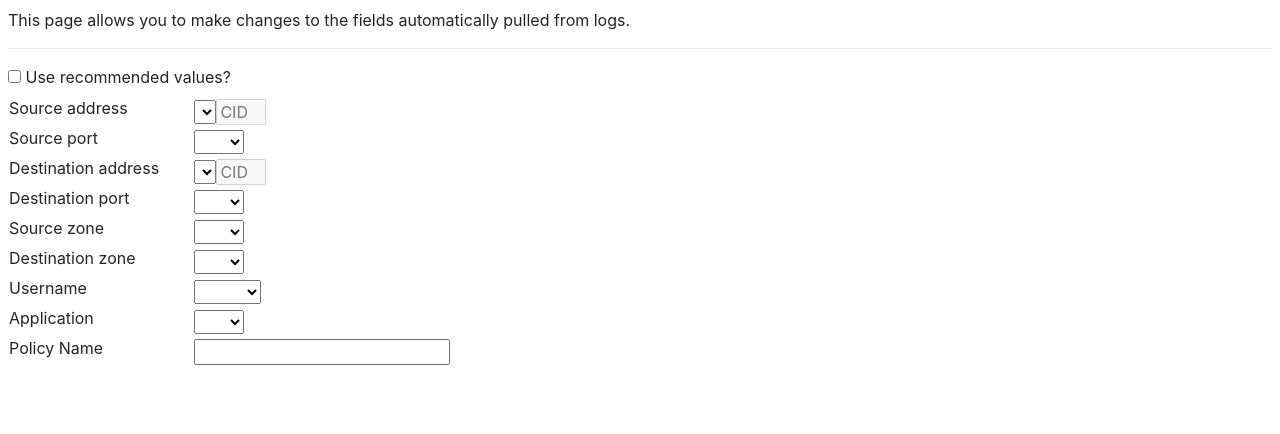
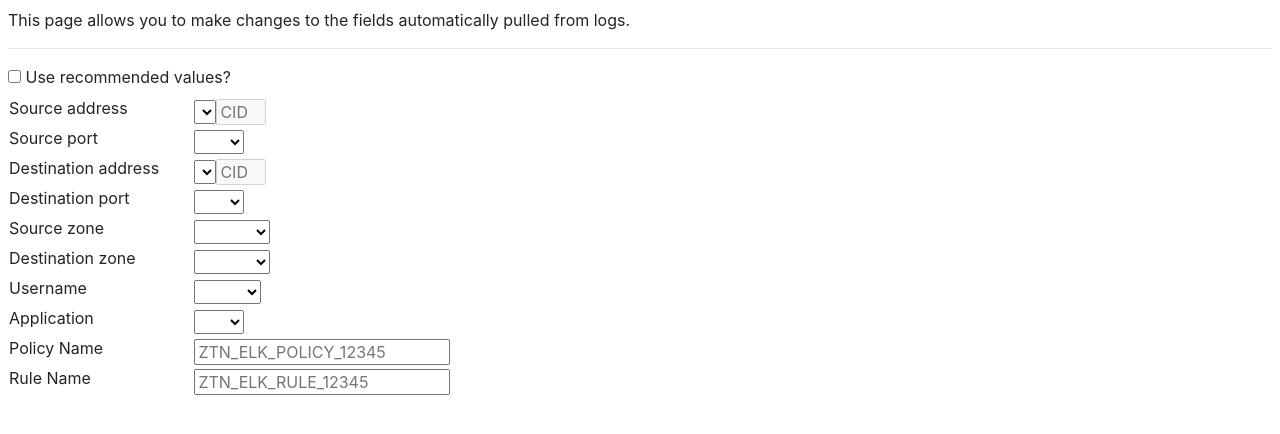
Before and after one commit to Juniper-SE/ztn-elk, a Flask app: template ztn/templates/enrichment.html in a window 1280 px wide. Shown: the top 434 px of the page. Run offline with Flask 2, Linux system fonts and the light colour scheme; the template is opened without the code that fills it, so the values that code supplies are empty; some libraries are stand-ins or nearby versions.

Commit message:
lots o logging

```diff
--- a/ztn/static/js/enrichment.js
+++ b/ztn/static/js/enrichment.js
@@ -29,6 +29,7 @@ function useRecommended() {
         // Set source address to subnet + /24 cidr
         document.getElementById("sourceaddr").selectedIndex = 1;
         document.getElementById("src_cidr").value = 24;
+        document.getElementById("src_cidr").disabled = false;
 
         // Set source port to specific port
         document.getElementById("sourceport").selectedIndex = 0;
@@ -36,6 +37,7 @@ function useRecommended() {
         // Set destination address to subnet + /24 cidr
         document.getElementById("destaddr").selectedIndex = 1;
         document.getElementById("dest_cidr").value = 24;
+        document.getElementById("dest_cidr").disabled = false;
 
         // Set dest port to specific port
         document.getElementById("destport").selectedIndex = 0;
--- a/ztn/templates/enrichment.html
+++ b/ztn/templates/enrichment.html
@@ -73,6 +73,8 @@
                     <select id="srczone" onchange="onChangeSrcZone()">
                         <option value='{{ srczone }}'>{{srczone}}</option>
                         <option id="srczone_any" value='any'>any</option>
+                        <option id="srczone_trust" value='trust'>trust</option>
+                        <option id="srczone_untrust" value='untrust'>untrust</option>
                     </select>
                 </td>
             </tr>
@@ -85,6 +87,8 @@
                     <select id="destzone" onchange="onChangeDestZone()">
                         <option value='{{ destzone }}'>{{destzone}}</option>
                         <option id="destzone_any" value='any'>any</option>
+                        <option id="srczone_trust" value='trust'>trust</option>
+                        <option id="srczone_untrust" value='untrust'>untrust</option>
                     </select>
                 </td>
             </tr>
@@ -115,7 +119,16 @@
                     <label for="policy_name">Policy Name</label>
                 </td>
                 <td>
-                    <input type="text" </td>
+                    <input type="text" placeholder="ZTN_ELK_POLICY_12345">
+                </td>
+            </tr>
+            <tr>
+                <td>
+                    <label for="policy_name">Rule Name</label>
+                </td>
+                <td>
+                    <input type="text" placeholder="ZTN_ELK_RULE_12345">
+                </td>
             </tr>
         </table>
     </form>
--- a/ztn/ztn/app.py
+++ b/ztn/ztn/app.py
@@ -28,50 +28,92 @@ def index():
     }
 
     if request.method == 'POST':
-        src_addr_id = ztn_elk.check_address_exists(content['srcaddr'])
-        dest_addr_id = ztn_elk.check_address_exists(content['destaddr'])
+        # Check if source and destination addresses already exist in SD
+        src_addr_id, src_status_code = ztn_elk.check_address_exists(
+            content['srcaddr'])
+        dest_addr_id, dest_status_code = ztn_elk.check_address_exists(
+            content['destaddr'])
 
+        # If the source address doesn't exist in SD,
+        # check the status code to see if API connection is failing
         if src_addr_id is None:
-            create_src_addr, src_addr_id = ztn_elk.create_address(
-                content['srcaddr'])
+            # If API connection is fine,
+            # attempt to create the address objects
+            if src_status_code < 400:
+                create_src_addr_status, src_addr_id = ztn_elk.create_address(
+                    content['srcaddr'])
 
-            if create_src_addr:
-                logging.info("Source address object created.")
-            else:
-                logging.warn("Source address object failed to be created.")
-        else:
-            src_addr_id
-            logging.info(
-                "Source address object with same IP exists, skipping creation.")
+                if create_src_addr_status == 200:
+                    logging.info(
+                        "Source address object created for %s.", content['srcaddr'])
+                else:
+                    logging.warn(
+                        "Source address object failed to be created with status code %d.", create_src_addr_status)
 
-        if dest_addr_id is None:
-            create_dest_addr, dest_addr_id = ztn_elk.create_address(
-                content['destaddr'])
-
-            if create_dest_addr:
-                logging.info("Destination address object created.")
+            # Failed API connection
             else:
                 logging.warn(
-                    "Destination address object failed to be created.")
+                    "API call to Security Director failed, check your connections, URLs, and IPs. Status code: %d", src_status_code)
+
+        # Address object with matching IP exists, skip creation
         else:
             logging.info(
-                "Destination address object with same IP exists, skipping creation.")
+                "Source address object with same IP %s exists, skipping creation.", content['srcaddr'])
 
-        c_app, service_id = ztn_elk.create_application(
+        # If the source address doesn't exist in SD,
+        # check the status code to see if API connection is failing
+        if dest_addr_id is None:
+            # If API connection is fine,
+            # attempt to create the address objects
+            if dest_status_code < 400:
+                create_dest_addr_status, dest_addr_id = ztn_elk.create_address(
+                    content['destaddr'])
+
+                if create_dest_addr_status == 200:
+                    logging.info(
+                        "Destination address object created for %s.", content['destaddr'])
+                else:
+                    logging.warning(
+                        "Destination address object failed to be created for %s with status code %d.", content['destaddr'], create_dest_addr_status)
+
+            # Failed API connection
+            else:
+                logging.warn(
+                    "API call to Security Director failed, check your connections, URLs, and IPs. Status code: %d", dest_status_code)
+
+        # Address object with matching IP exists, skip creation
+        else:
+            logging.info(
+                "Destination address object with same IP %s exists, skipping creation.", content['destaddr'])
+
+        # Attempt to create application based off the given name, ports, and protocol id as applicable
+        create_app_status, service_id = ztn_elk.create_application(
             content['servicename'], content['destport'], content['srcport'], content['protocol_id'])
-        if c_app:
-            print("created application")
 
-        c_p, policy_id = ztn_elk.create_policy()
-        if c_p:
-            print("created policy")
-            print(policy_id)
+        if create_app_status < 400:
+            logging.info("Application %s created.", content['servicename'])
+        else:
+            logging.warning("Application %s was NOT created with status code %d.",
+                            content['servicename'], create_app_status)
 
-        c_tr = ztn_elk.create_tradtl_rule(
+        # Attempt to create a policy based on the addrress objects and application created previously
+        create_policy_status, policy_id = ztn_elk.create_policy()
+        if create_policy_status < 400:
+            logging.info("Policy %s created.", policy_id)
+        else:
+            logging.warning(
+                "Policy %s NOT created with status code %d.", policy_id, create_policy_status)
+
+        # Attempt to create a policy firewall rule based on the policy and associated objects created previously
+        create_tradtl_rule_status = ztn_elk.create_tradtl_rule(
             src_addr_id, dest_addr_id, service_id, policy_id, content['srczone'], content['destzone'])
 
-        if c_tr:
-            print("created rule")
+        if create_tradtl_rule_status < 400:
+            logging.info(
+                "Traditional firewall rule created for policy id %s", policy_id)
+        else:
+            logging.warning("Traditional firewall rule NOT created for policy id %s with status code %d",
+                            policy_id, create_tradtl_rule_status)
 
         return '''The form has been submitted, you can close this page.'''
 
--- a/ztn/ztn/ztn_elk.py
+++ b/ztn/ztn/ztn_elk.py
@@ -32,7 +32,7 @@ def check_address_exists(address):
     Checks whether an address matches the attributes of an address object
     already in Security Director.
 
-    :return address ID if a matching object exists, None otherwise
+    :return address ID if a matching object exists, None otherwise ; status code
     """
 
     url = sd_base_url + sd_address_uri
@@ -47,13 +47,14 @@ def check_address_exists(address):
     response = requests.request(
         "GET", url, headers=headers, data=payload, verify=False)
 
-    addresses = json.loads(response.text)['addresses']['address']
+    if response.ok:
+        addresses = json.loads(response.text)['addresses']['address']
 
-    for addr in addresses:
-        if 'ip-address' in addr and addr['ip-address'] == address:
-            return addr['id']
+        for addr in addresses:
+            if 'ip-address' in addr and addr['ip-address'] == address:
+                return addr['id'], response.status_code
 
-    return None
+    return None, response.status_code
 
 
 def create_address(address):
@@ -61,7 +62,8 @@ def create_address(address):
     Creates an address object in SD based on the given IP address.
     You can create a single host, range, or a subnet (network).
 
-    :param address string
+    :param address string in octet form or subnet form (x.x.x.x/x)
+    :return
     """
 
     url = sd_base_url + sd_address_uri
@@ -90,7 +92,7 @@ def create_address(address):
 
     addr_id = json.loads(response.text)['address']['id']
 
-    return response.ok, addr_id
+    return response.status_code, addr_id
 
 
 def create_application(servicename, dstport, srcport, protocol_id):
@@ -155,7 +157,7 @@ def create_application(servicename, dstport, srcport, protocol_id):
 
     service_id = json.loads(response.text)['service']['id']
 
-    return response.ok, service_id
+    return response.status_code, service_id
 
 
 def create_policy():
@@ -187,7 +189,7 @@ def create_policy():
 
     policy_id = json.loads(response.text)['policy']['id']
 
-    return response.ok, policy_id
+    return response.status_code, policy_id
 
 
 def get_rule_groupid(policy_id):
@@ -305,7 +307,7 @@ def create_tradtl_rule(src_addr_id, dest_addr_id, service_id, policy_id, src_zon
     response = requests.request(
         "POST", url, headers=headers, data=payload, verify=False)
 
-    return response.ok
+    return response.status_code
 
 
 def create_unified_rule():
```
